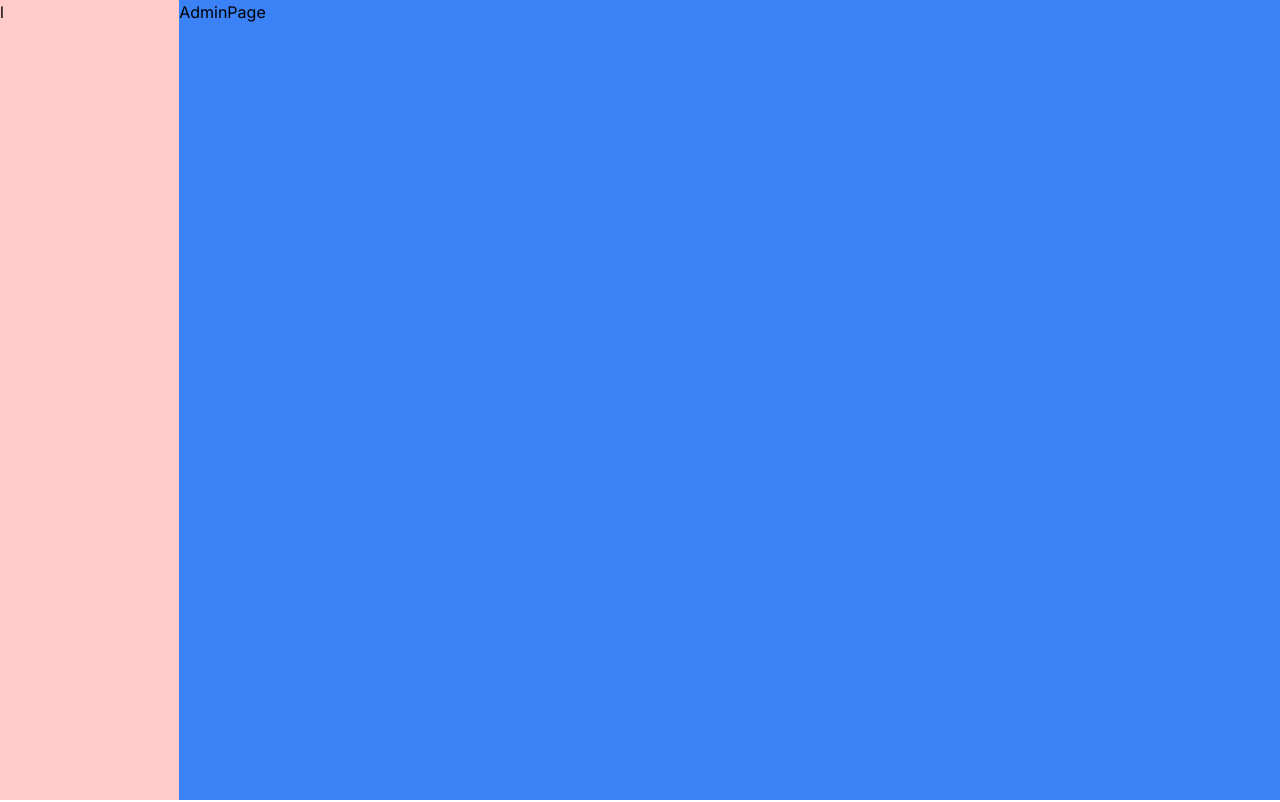
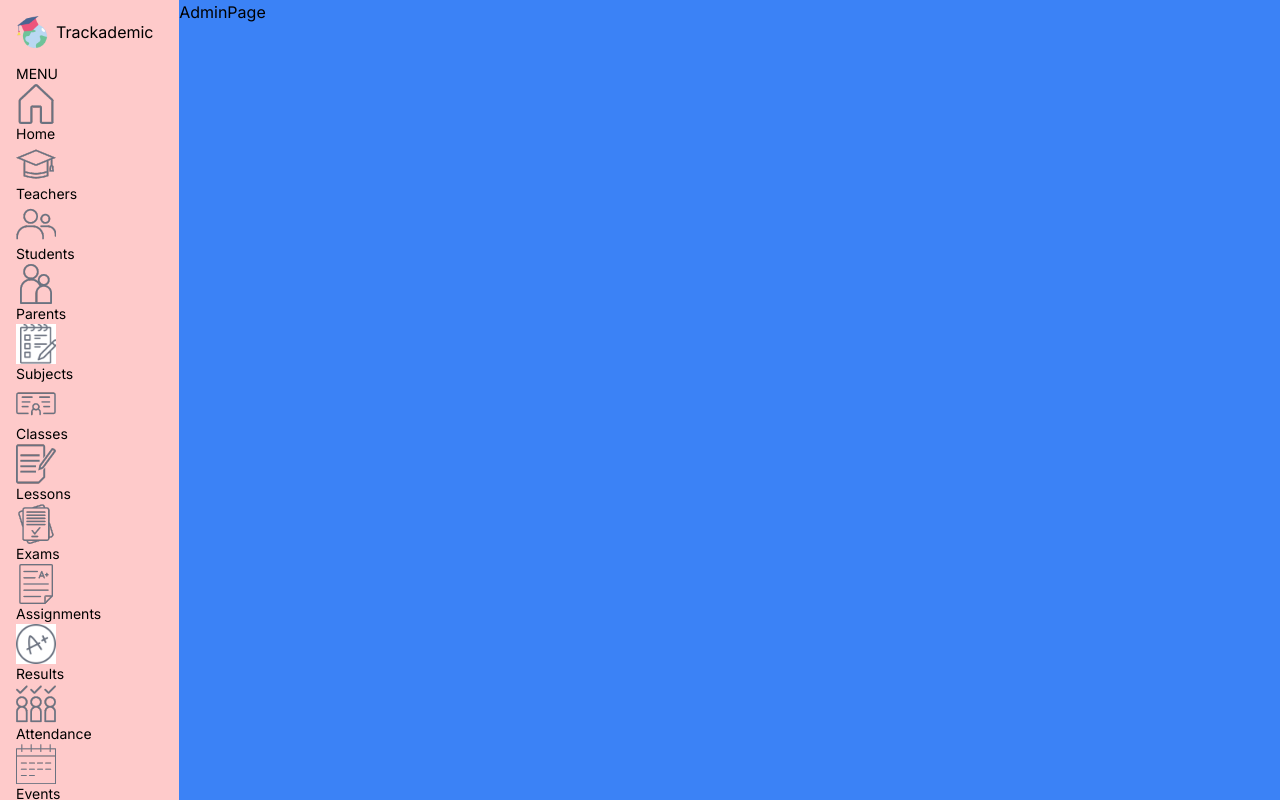
Before and after one commit to Vedang1102/next-school-dashboard, a Next.js app: page /admin in a window 1280 px wide. Shown: the top 802 px of the page. Built offline with nearby package versions, Linux system fonts and the light colour scheme.

Commit message:
Sidebar frame

```diff
--- a/src/app/(dashboard)/layout.tsx
+++ b/src/app/(dashboard)/layout.tsx
@@ -1,10 +1,20 @@
+import Link from "next/link";
+import Image from "next/image";
+import Menu from "../components/Menu";
+
 export default function DashboardLayout({
   children,
 }: Readonly<{
   children: React.ReactNode;
 }>) {
   return <div className="h-screen flex">
-    <div className="w-[14%] md:w-[8%] lg:w-[16%] xl:w-[14%] bg-red-200">l</div>
+    <div className="w-[14%] md:w-[8%] lg:w-[16%] xl:w-[14%] bg-red-200 p-4">
+      <Link href="/" className="flex items-center justify-center lg:justify-start gap-2">
+        <Image src="/logo.png" alt="logo" width={32} height={32} />
+        <span className="hidden lg:block">Trackademic</span>
+      </Link>
+      <Menu />
+    </div>
     <div className="w-[86%] md:w-[92%] lg:w-[84%] xl:w-[86%] bg-blue-500">{children}</div>
   </div>
 }
--- a/src/components/Menu.tsx
+++ b/src/app/components/Menu.tsx
@@ -1,3 +1,5 @@
+import Link from "next/link";
+
 const menuItems = [
   {
     title: "MENU",
@@ -112,3 +114,25 @@ const menuItems = [
     ],
   },
 ];
+
+const Menu = () => {
+  return (
+    <div className='mt-4 text-sm'>
+      {menuItems.map((menu) => (
+        <div key={menu.title} className=''>
+          <h2 className=''>{menu.title}</h2>
+          {menu.items.map((item) => (
+            <div key={item.label} className=''>
+              <img src={item.icon} alt={item.label} />
+              <Link href={item.href} className=''>
+                {item.label}
+              </Link>
+            </div>
+          ))}
+        </div>
+      ))}
+    </div>
+  )
+}
+
+export default Menu
--- /dev/null
+++ b/src/app/components/Navbar.tsx
@@ -0,0 +1,7 @@
+const Navbar = () => {
+  return (
+    <div className=''>Navbar</div>
+  )
+}
+
+export default Navbar
```
